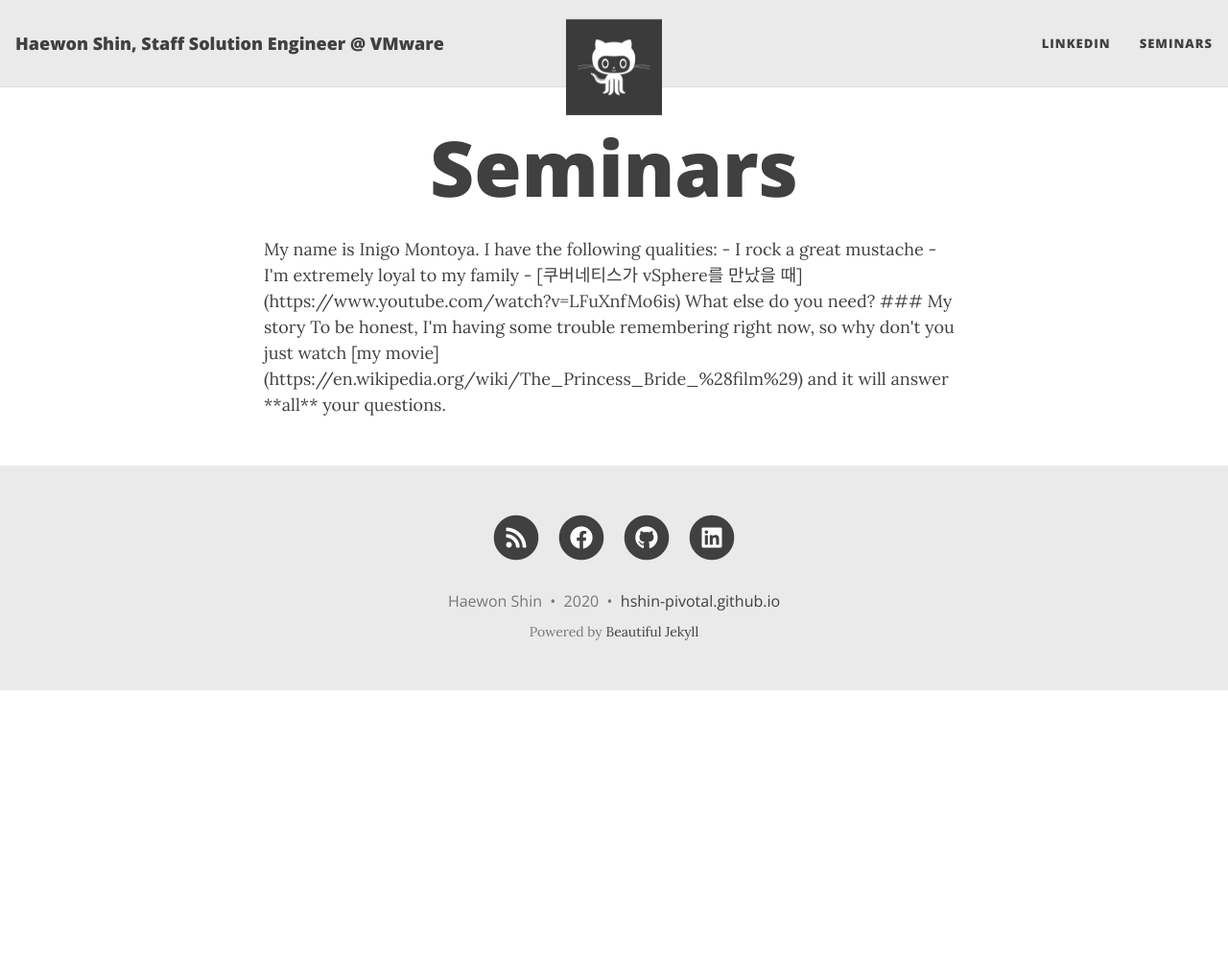
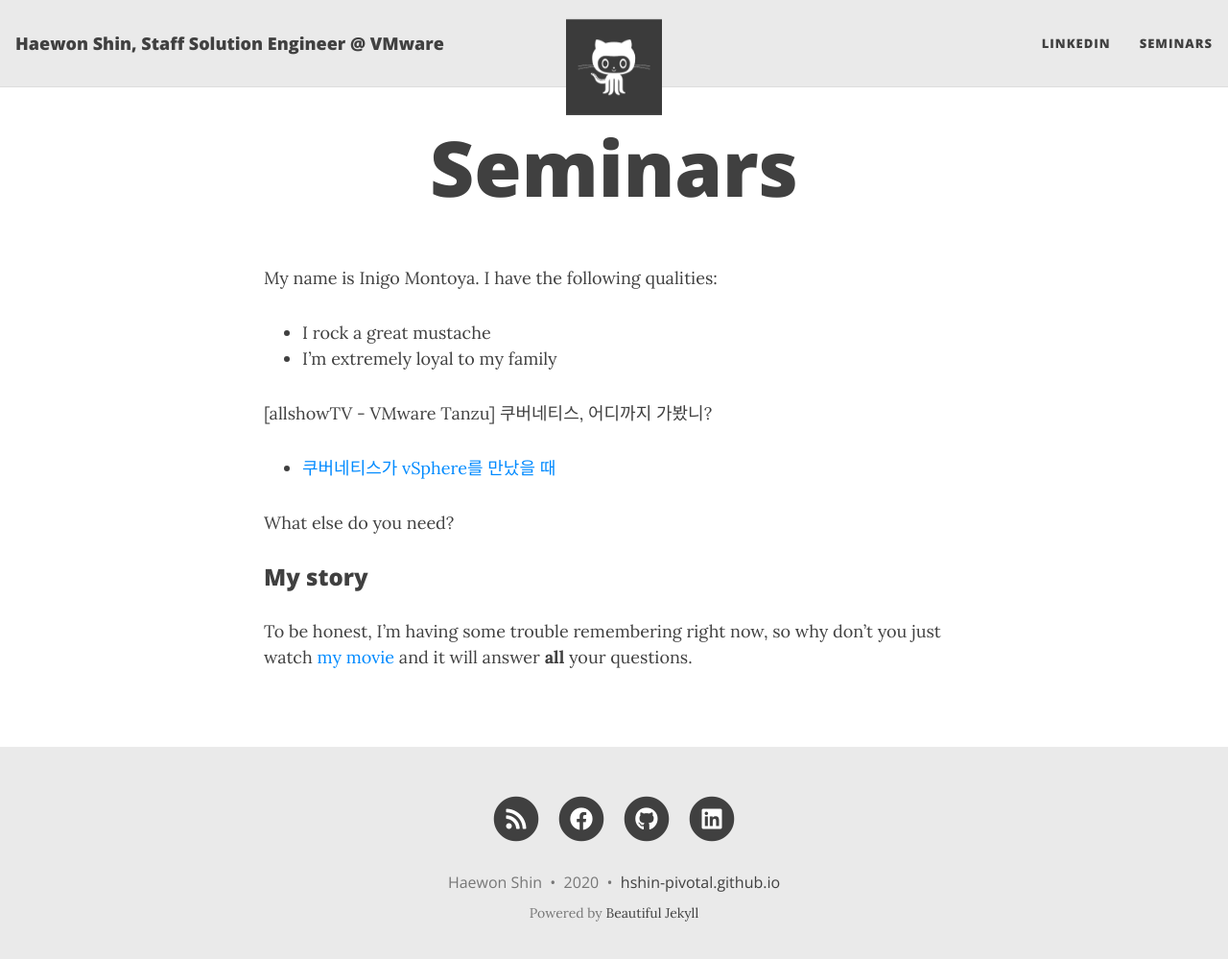
Before and after one commit to haewons-tanzu/haewons-tanzu.github.io, a Jekyll site: the page built from seminars.md, in a window 1280 px wide and 1012 px high. Shown: the top 999 px of the window at 96% size. Built offline with Jekyll 4.4.1, drawn with Linux system fonts in a browser that asks for light colours; nearby versions of some CDN libraries.

Commit message:
Update and rename seminars.html to seminars.md

```diff
--- a/seminars.html
+++ b/seminars.md
@@ -8,6 +8,11 @@
 
 - I rock a great mustache
 - I'm extremely loyal to my family
+
+
+
+[allshowTV - VMware Tanzu] 쿠버네티스, 어디까지 가봤니?
+
 - [쿠버네티스가 vSphere를 만났을 때](https://www.youtube.com/watch?v=LFuXnfMo6is)
 
 What else do you need?
```
